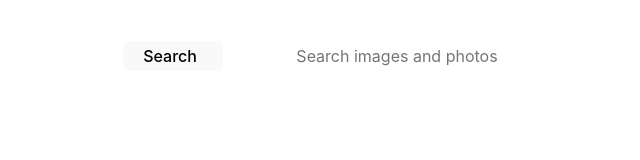
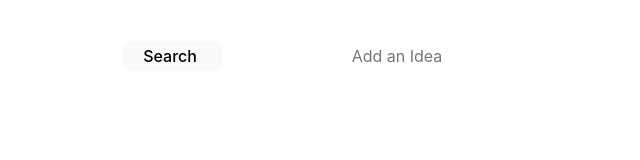
Before and after one commit to Grymbo/goit-react-hw-03-images-finder, a React (Vite) app: page / in a window 1280 px wide. Shown: the top 160 px of the page, without its empty margins (318-958 px from the left). Built offline with nearby package versions, Linux system fonts and the light colour scheme.

Commit message:
Cambiando un detalle

```diff
--- a/src/components/Searchbar/Searchbar.jsx
+++ b/src/components/Searchbar/Searchbar.jsx
@@ -47,7 +47,7 @@ class Searchbar extends Component {
             type="text"
             autoComplete="off"
             autoFocus
-            placeholder="Search images and photos"
+            placeholder="Add an Idea"
             onChange={this.onInputChange}
           />
         </form>
```
